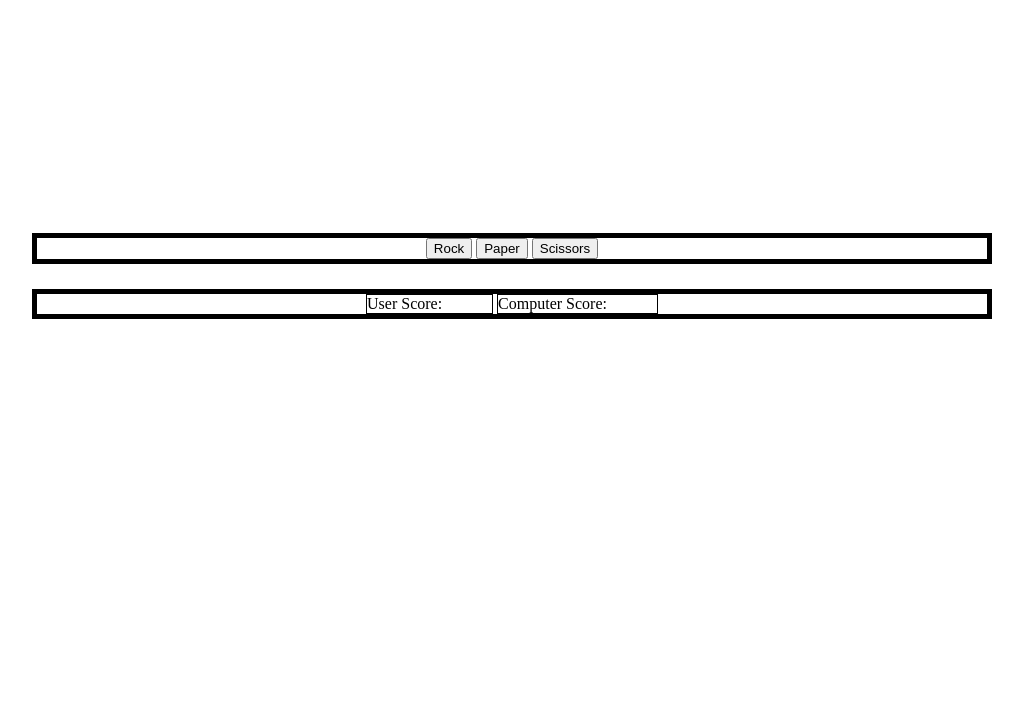
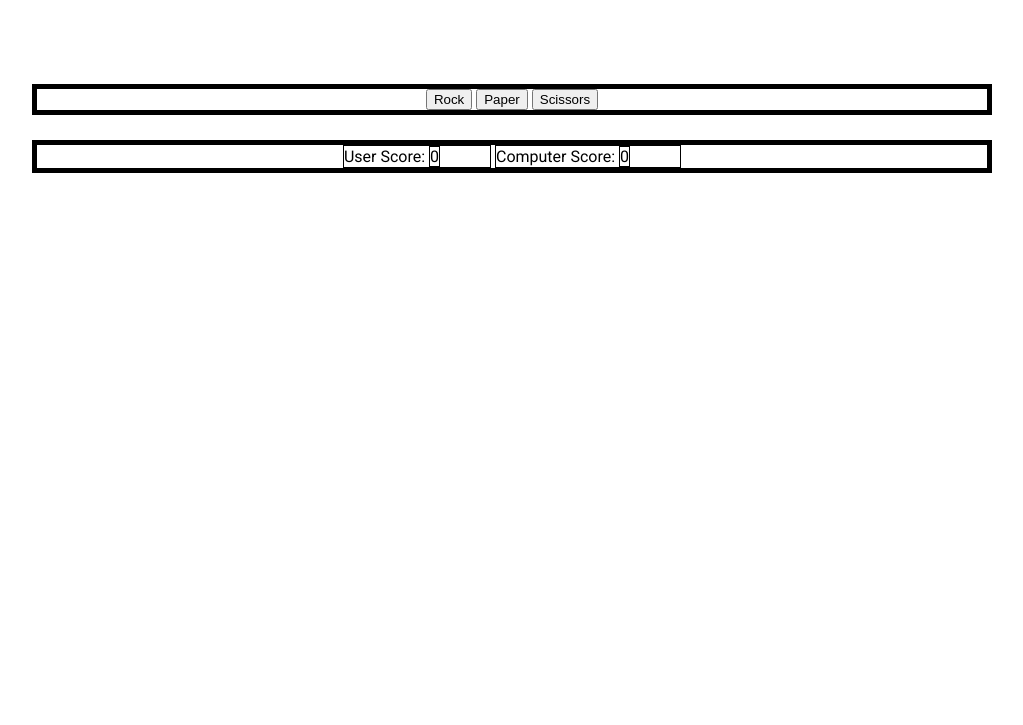
Before and after one commit to benbudomo/rock-paper-scissors, a plain HTML site: page index.html in a window 1280 px wide. Shown: the part 75-800 px from the top of the page, without its empty margins (128-1151 px from the left). Drawn offline with Linux system fonts and the light colour scheme.

Commit message:
Update running score layout

```diff
--- a/index.html
+++ b/index.html
@@ -4,6 +4,7 @@
     <head>
         <Title>Rock Paper Scissors</Title>
         <link rel="stylesheet" href="style.css">
+        <link href='https://fonts.googleapis.com/css?family=Roboto' rel='stylesheet'>
         <meta charset="utf-8">
     </head>
     <body>
@@ -24,9 +25,15 @@
             <div id="gameResults">
                 <div id="userScore">
                     User Score:
+                    <div id="userAddPoint">
+                        0
+                    </div>
                 </div>
                 <div id="computerScore">
                     Computer Score:
+                    <div id="computerAddPoint">
+                        0
+                    </div>
                 </div>
 
             </div>
--- a/style.css
+++ b/style.css
@@ -8,6 +8,10 @@
     padding-left:  10px;
 }
 
+body {
+    font-family: 'Roboto';
+}
+
 h1 {
     text-align: center;
 }
@@ -16,7 +20,7 @@ h1 {
     border-style: solid;
     border-width: 5px;
     text-align: center;
-    margin-top: 250px;
+    margin-top: 100px;
 }
 
 #gameResults {
@@ -39,3 +43,15 @@ h1 {
     display: inline-block;
     padding-right: 50px;
 }
+
+#userAddPoint {
+    border-style: solid;
+    border-width: 1px;
+    display: inline-block;
+}
+
+#computerAddPoint {
+    border-style: solid;
+    border-width: 1px;
+    display: inline-block;
+}
```
